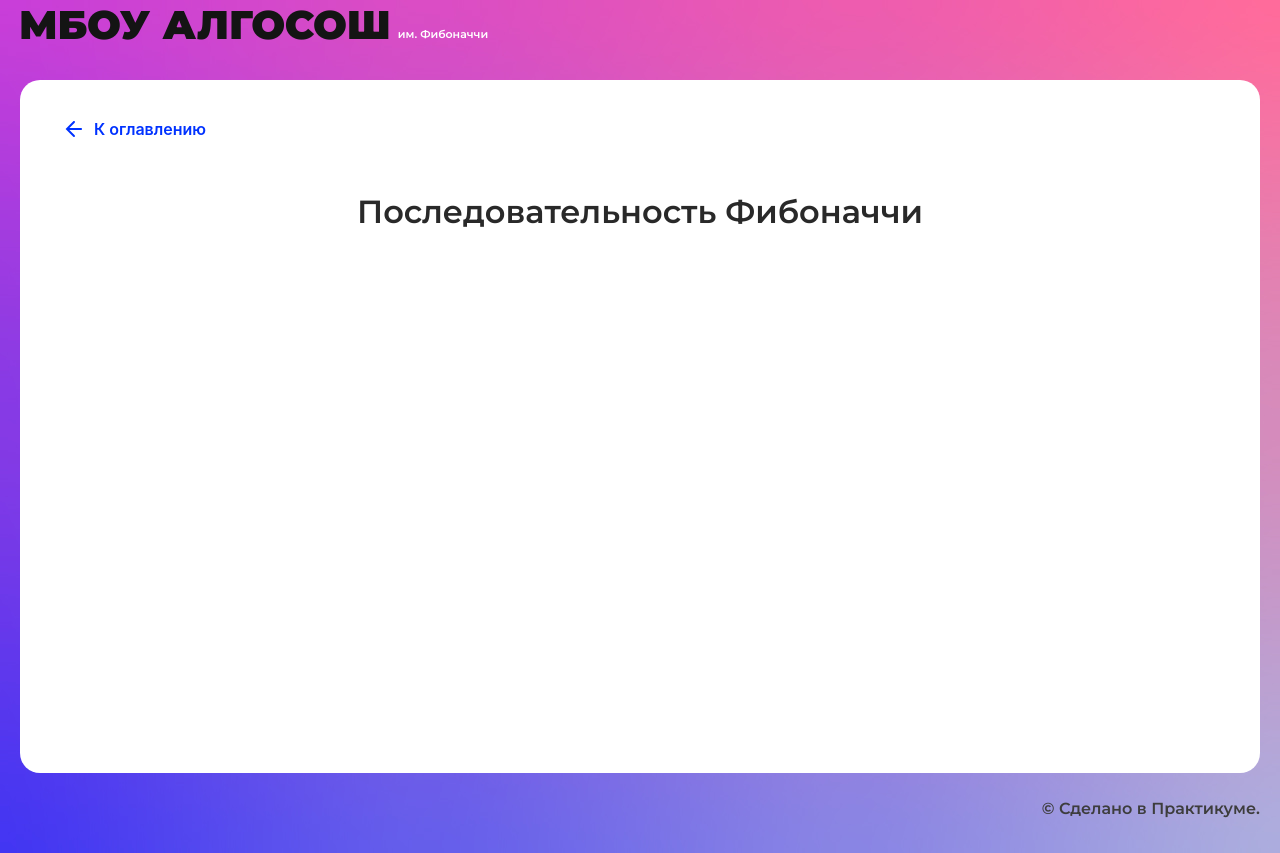
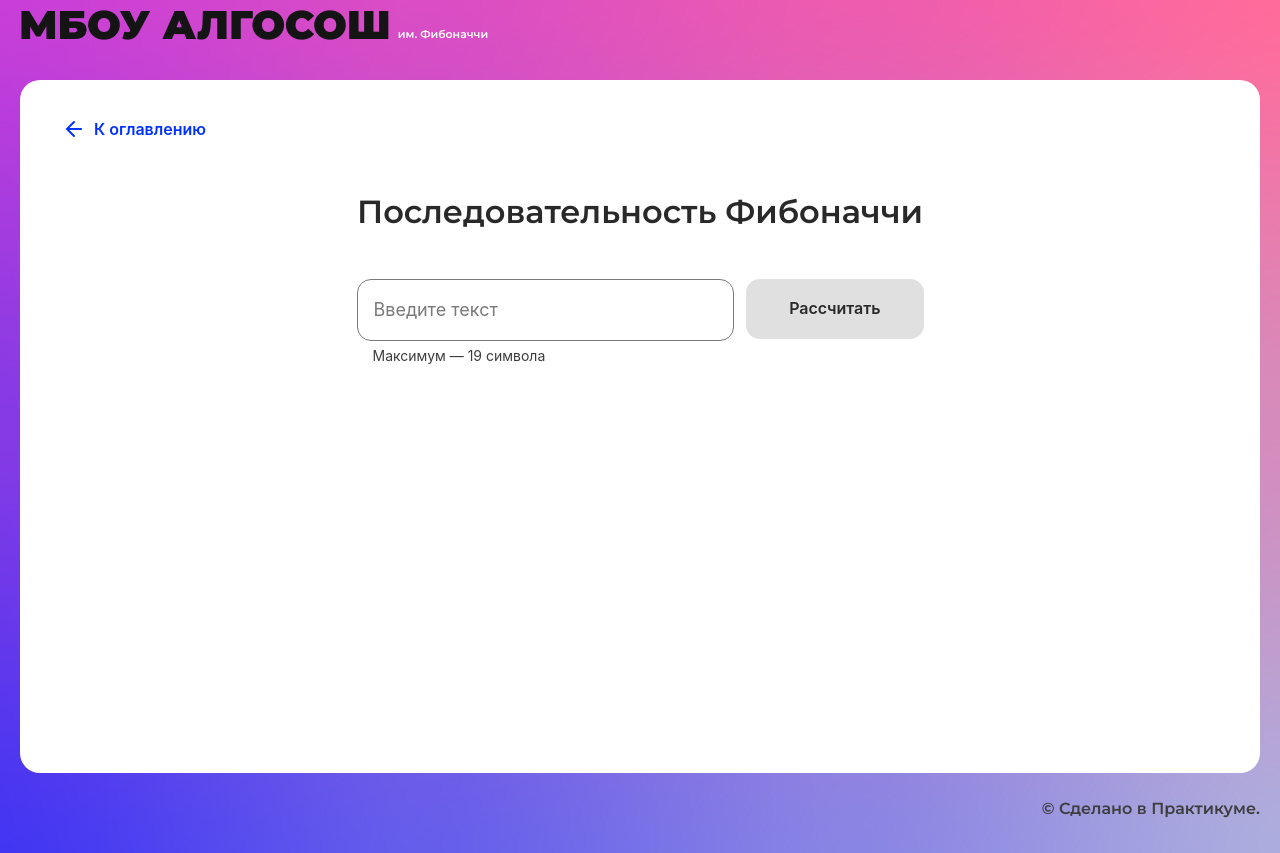
Before and after one commit to dePanique/algososh, a React (Create React App) app: page /fibonacci in a window 1280 px wide. Built offline with nearby package versions, Linux system fonts and the light colour scheme.

Commit message:
feat: fibonacci

```diff
--- /dev/null
+++ b/src/components/fibonacci-page/fibonacci-page.module.css
@@ -0,0 +1,30 @@
+
+.container {
+    display: flex;
+    flex-direction: column;
+    margin: 0 auto;
+    width: 100%;
+    justify-content: space-between;
+}
+
+.form {
+    display: flex;
+    max-width: 567px;
+    width: 100%;
+    margin: 0 auto;
+    justify-content: space-between;
+}
+
+.row {
+    display: flex;
+    flex-direction: row;
+    flex-wrap: wrap;
+    margin: 48px auto 0 auto ;
+    gap: 48px 16px;
+    max-width: 944px;
+    width: fit-content;
+}
+
+.form > button {
+    width: 242px;
+}
--- a/src/components/fibonacci-page/fibonacci-page.tsx
+++ b/src/components/fibonacci-page/fibonacci-page.tsx
@@ -1,10 +1,94 @@
-import React from "react";
+import React, { useEffect, useState } from "react";
+import { startDelay } from "../../utils/utils";
+import { Button } from "../ui/button/button";
+import { Circle } from "../ui/circle/circle";
+import { Input } from "../ui/input/input";
 import { SolutionLayout } from "../ui/solution-layout/solution-layout";
+import styles from './fibonacci-page.module.css';
+
 
 export const FibonacciPage: React.FC = () => {
+  const [isLoading, setIsLoading] = useState<boolean>(false);
+  const [output, setOutput] = useState<number[]>([]);
+  const [input, setInput] = useState<number>(0);
+  const [isDisabled, setIsDisabled] = useState<boolean>(true);
+
+  const onInput = (e: React.ChangeEvent<HTMLInputElement>) => {
+    const number = +e.target.value;
+
+    setInput(number);
+  };
+
+  const findFib = (number: number) => {
+    if (number < 1) {
+      return 0;
+    };
+
+    let a = 0;
+    let b = 1;
+
+    for (let i = 1; i < number; ++i) {
+      const c = a + b;
+      a = b;
+      b = c;
+    };
+
+    return b;
+  };
+
+  const onSubmit = async (e: React.FormEvent<HTMLFormElement>) => {
+    e.preventDefault();
+    setIsLoading(true);
+    setOutput([]);
+
+    const fibonacciNumbers: number[] = Array.from({ length: input + 1 }, (_, k) => findFib(k));
+
+    for (let i in fibonacciNumbers) {
+      await startDelay(500);
+
+      setOutput((prev) => [...prev, fibonacciNumbers[i]]);
+    };
+
+    setIsLoading(false);
+  }
+
+  useEffect(() => {
+    if (input >= 1 && input <= 19) {
+      setIsDisabled(false);
+    } else setIsDisabled(true);
+  }, [input]);
+
   return (
     <SolutionLayout title="Последовательность Фибоначчи">
+      <section className={styles.container}>
+        <form className={styles.form} onSubmit={onSubmit}>
+          <Input
+            isLimitText={true}
+            maxLength={19}
+            onChange={onInput}
 
+          />
+          <Button
+            extraClass="ml-6"
+            text="Рассчитать"
+            type="submit"
+            isLoader={isLoading}
+            disabled={isDisabled}
+          />
+
+        </form>
+        <div className={styles.row}>
+          {output.map((item, index) => {
+            return (
+              <Circle
+                letter={item.toString()}
+                index={index}
+                key={index}
+              />
+            )
+          })}
+        </div>
+      </section>
     </SolutionLayout>
   );
 };
```
